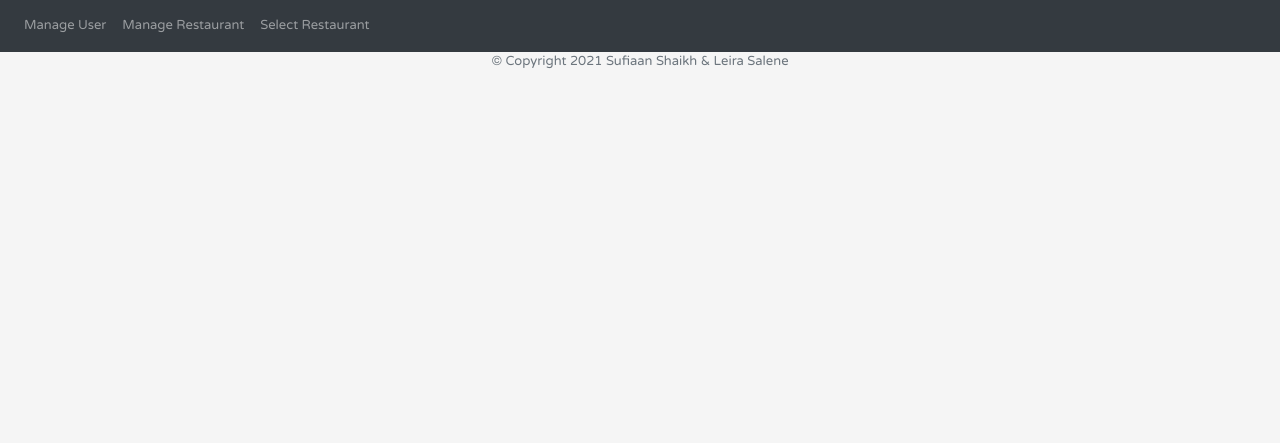
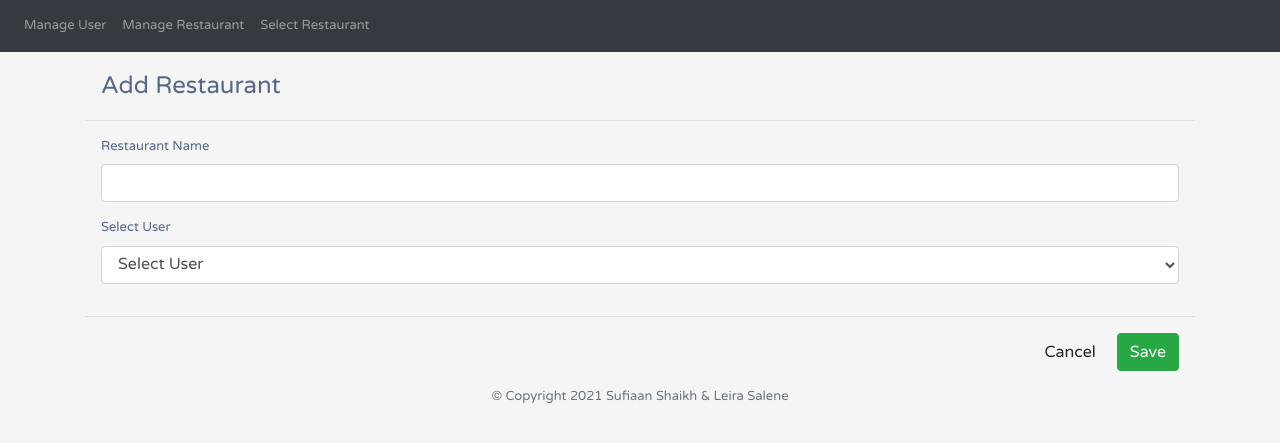
Before and after one commit to lsalene/final-project-group, a Node server app: template Sprint2/views/pages/restaurant/add-restaurant.ejs in a window 1280 px wide. Shown: the top 443 px of the page. Run offline with Node 20, Linux system fonts and the light colour scheme; the template is opened without the code that fills it, so the values that code supplies are empty.

Commit message:
add-restaurant api in javascript and add-restaurant.ejs page

```diff
--- a/Sprint2/server.js
+++ b/Sprint2/server.js
@@ -116,6 +116,8 @@ app.get('/deleteuser/:id', function (req, res) {   //get method to show delete-u
     }
 
 });
+
+
 //Sufiaan Shaikh
 //display all available restaurants in /restaurant page using get method
 app.get('/restaurant', function (req, res) {
@@ -132,7 +134,44 @@ app.get('/restaurant', function (req, res) {
         });
 });
 
+//Sufiaan Shaikh
+//Adding a new restaurant
+// using get method to show the text box and buttons available in /add-restaurant page in browser
+app.get('/add-restaurant', function (req, res) {
+    let users = [];
+    axios.get(apiEndPoint + 'user/all')     //calling user/all api from python file to show all user in add-restaurant page then restaurant can be added by the users
+        .then((response) => {
+            if (response && response.data) {
+                users = response.data;
+                res.render("pages/restaurant/add-restaurant.ejs", { users: users, message: null });   //rendering the data in add-restaurant.ejs page
+            }
+        });
 
+});
+
+
+//Sufiaan Shaikh
+//using post method adding a new restaurant in add-restaurant page
+app.post('/add-restaurant', function (req, res) {
+    axios.post(apiEndPoint + 'restaurant', req.body)
+        .then((response) => {
+            if (response.data == "True") {
+                res.redirect('/restaurant');     //after adding the restaurant, the browser will redirect the /restaurant page
+            }
+            //now if users have already 10 restaurants added, the api won't let more restaurants and instead it will show an error message.
+            else {
+                let users = [];
+                axios.get(apiEndPoint + 'user/all')
+                    .then((response) => {
+                        if (response && response.data) {
+                            users = response.data;
+                            //it will render the message on add-restaurant page
+                            res.render("pages/restaurant/add-restaurant.ejs", { users: users, message: "For this user maximum limit of 10 restaurant reached ! Select diffrent user." });
+                        }
+                    });
+            }
+        });
+});
 
 // Server setup
 app.listen(8080, () => {
--- a/Sprint2/views/pages/restaurant/add-restaurant.ejs
+++ b/Sprint2/views/pages/restaurant/add-restaurant.ejs
@@ -5,6 +5,48 @@
     <body>
         <!--header will be added from /partial/header file-->
         <%- include('../../partial/header'); %>
-
+            <div class="container-xl">
+                <!--calling post method /add-restaurant from server.js file-->
+                <form action="/add-restaurant" method="post">
+                    <div class="modal-header">
+                        <h4 class="modal-title">Add Restaurant</h4>
+                    </div>
+                    <div class="modal-body">
+                        <% if (message!=null) { %>
+                            <!--Error message will show in red if user has more than 10 restaurants-->
+                            <p style="color: red;">
+                                <%=message%>
+                            </p>
+                            <% } %>
+                                <div class="form-group">
+                                    <label>Restaurant Name</label>
+                                    <!--using required, forcing user to add name before saving-->
+                                    <input type="text" class="form-control" id="restaurant_name" name="restaurant_name"
+                                        required>
+                                </div>
+                                <div class="form-group">
+                                    <label>Select User</label>
+                                    <!--Selecting user is required-->
+                                    <select name="user_id" title="Select User" class="form-control" required>
+                                        <option value="">Select User</option>
+                                        <% users.forEach(element=> { %>
+                                            <option value="<%= element.id %>">
+                                                <!--it will show user first and last name based on id-->
+                                                <%= element.first_name %>
+                                                    <%= element.last_name %>
+                                            </option>
+                                            <% }) %>
+                                    </select>
+                                </div>
+                    </div>
+                    <div class="modal-footer">
+                        <!--cancel buttton will redirect to /restaurant page-->
+                        <a href="/restaurant" class="btn btn-default" value="Cancel">Cancel</a>
+                        <!--save button will submit the changes-->
+                        <input type="submit" class="btn btn-success" value="Save">
+                    </div>
+                </form>
+            </div>
+            <!--footer will be added from /partial/footer file-->
             <%- include('../../partial/footer'); %>
     </body>
```
